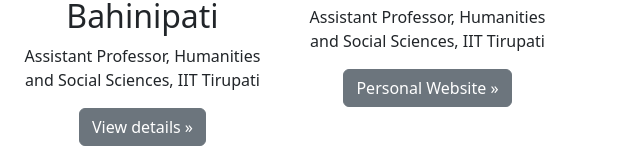
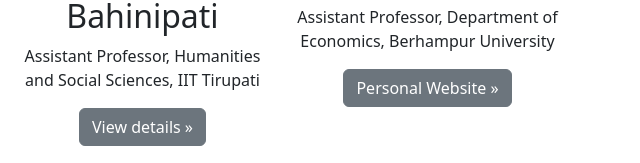
Before and after one commit to smlab-niser/dstcprniser, a plain HTML site: page people.html in a window 1280 px wide. Shown: the part 925-1088 px from the top of the page, 640-1280 px from the left. Drawn offline with nearby package versions, Linux system fonts and the light colour scheme; a script that the page names is missing.

Commit message:
Update people.html
Updated people affiliation

```diff
--- a/people.html
+++ b/people.html
@@ -232,7 +232,7 @@
                 <div class="col-lg-3">
                     <img src="people/photo/bibhunandini.jpeg" class="rounded-circle" width="140" height="140">
                     <h2 class="fw-normal">Dr. Bibhunandini Das</h2>
-                    <p>Assistant Professor, Humanities and Social Sciences, IIT Tirupati</p>
+                    <p>Assistant Professor, Department of Economics, Berhampur University</p>
                     <p><a class="btn btn-secondary" href="https://www.buodisha.edu.in/?p=deptcontent&dept=25&pg=11">Personal Website &raquo;</a></p>
                 </div><!-- /.col-lg-4 -->
             </div><!-- /.row -->
```
